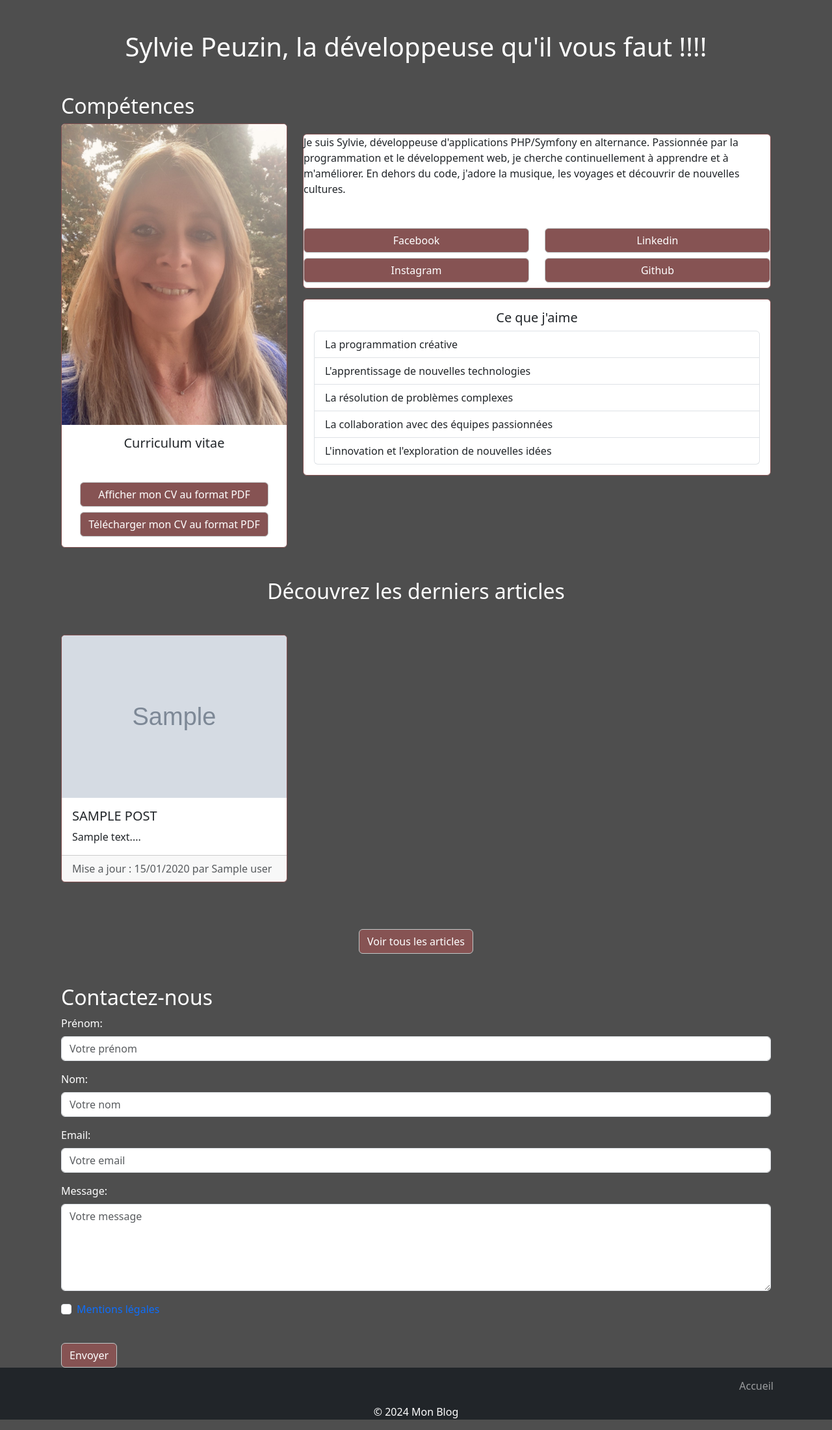
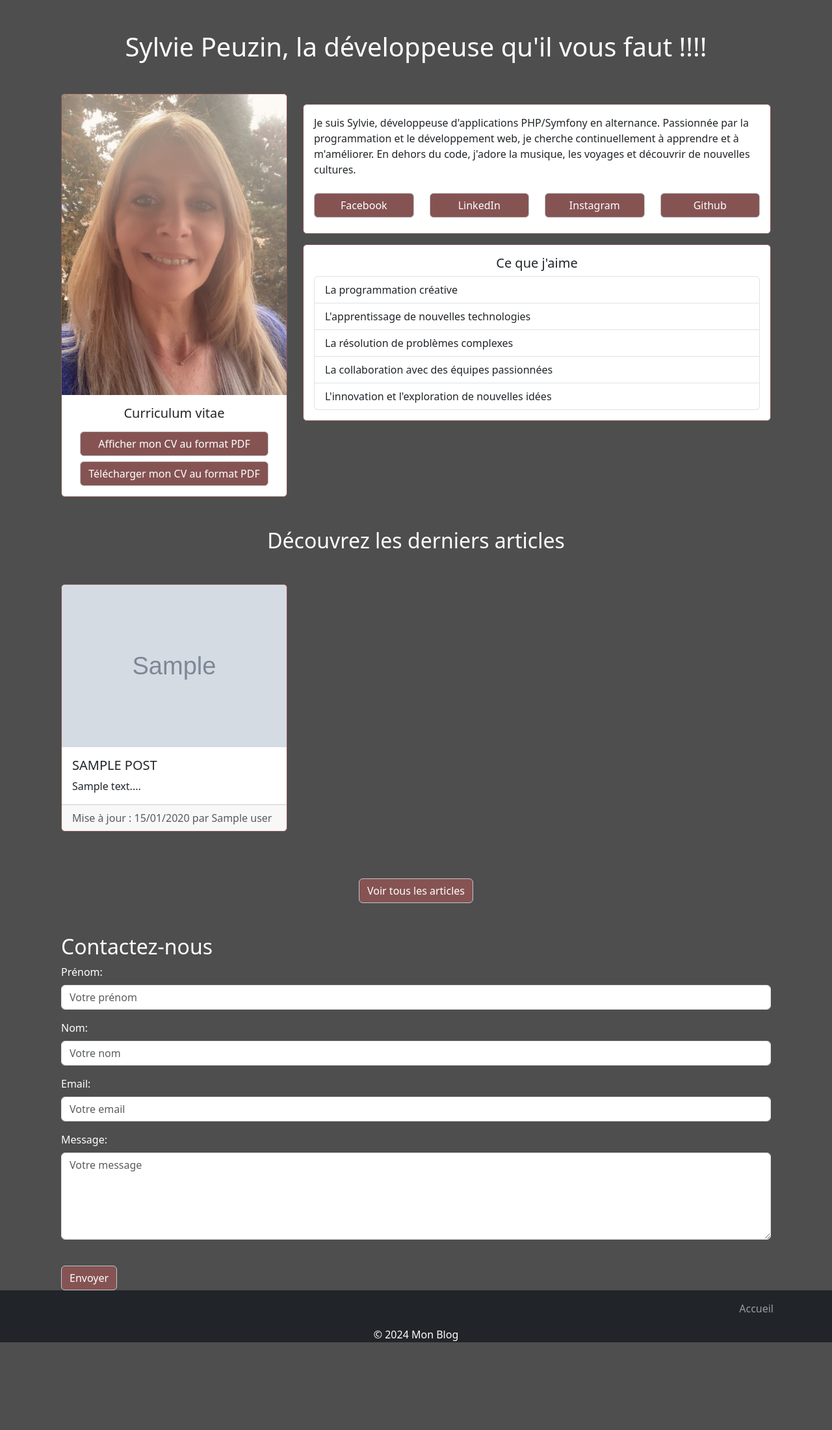
Before and after one commit to Psylvie/Blog, a PHP site: the page made by src/Views/Home/homePage.html.twig in a window 1280 px wide. Shown: the part 226-2427 px from the top of the page at 65% size. After the commit the page ends 2292 px from the top, so only its background shows below. Run offline with PHP 8.4, Linux system fonts and the light colour scheme; the template is opened without the code that fills it: most values are stand-ins (such as "Sample title", 1, 10 or a date in 2020); grey boxes marked "Sample" are stand-in pictures; some libraries are stand-ins or nearby versions.

Commit message:
Ticket 11: WIP Adjusting templates with bootstrap

```diff
--- a/public/index.php
+++ b/public/index.php
@@ -25,6 +25,7 @@
 
 
 	$router->addRoute('/Blog/', HomeController::class, 'homePage');
+	$router->addRoute('/Blog/contact', HomeController::class, 'contact');
 	$router->addRoute('/Blog/inscription', RegisterController::class, 'registrationForm');
 	$router->addRoute('/Blog/register', RegisterController::class, 'register');
 	$router->addRoute('/Blog/user/updateProfile/{id}', UserController::class, 'updateProfile');
--- a/src/Controllers/CommentController.php
+++ b/src/Controllers/CommentController.php
@@ -13,7 +13,7 @@
 			if (!isset($_SESSION['user_role']) || ($_SESSION['user_role'] !== 'subscriber' && $_SESSION['user_role'] !== 'admin')) {
 				$_SESSION['flash_message'] = "Veuillez vous connecter pour soumettre un commentaire.";
 				$_SESSION['flash_type'] = "danger";
-				header('Location: /MonBlog/post/' . $_POST['postId']);
+				header('Location: /Blog/post/' . $_POST['postId']);
 				exit();
 			}
 
@@ -27,10 +27,10 @@
 				$commentRepository->addComment($commentContent, $postId, $userId);
 				$_SESSION['flash_message'] = "Votre commentaire est en attente de validation.";
 				$_SESSION['flash_type'] = "info";
-				header('Location: /MonBlog/post/' . $postId);
+				header('Location: /Blog/post/' . $postId);
 				exit();
 			} catch (PDOException $e) {
-				header('Location: /MonBlog/post/' . $postId);
+				header('Location: /Blog/post/' . $postId);
 				exit();
 			}
 		}
--- a/src/Controllers/Controller.php
+++ b/src/Controllers/Controller.php
@@ -40,7 +40,6 @@
 			unset($_SESSION['flash_message']);
 			unset($_SESSION['flash_type']);
 			echo $this->twig->render("$view", $data);
-
 		}
 
 		/**
--- a/src/Controllers/HomeController.php
+++ b/src/Controllers/HomeController.php
@@ -49,7 +49,6 @@
 				$email = isset($_POST['email']) ? trim($_POST['email']) : '';
 				$message = isset($_POST['message']) ? trim($_POST['message']) : '';
 
-
 				if (empty($firstName) || empty($lastName) || empty($email) || empty($message)) {
 					$_SESSION['flash_message'] = "Tous les champs sont obligatoires !";
 					$_SESSION['flash_type'] = "info";
@@ -78,6 +77,7 @@
 					$_SESSION['flash_message'] = "Erreur de validation reCAPTCHA !";
 					$_SESSION['flash_type'] = "danger";
 					header('Location: /Blog/');
+
 					exit;
 				}
 
--- a/src/Views/Home/_contactForm.html.twig
+++ b/src/Views/Home/_contactForm.html.twig
@@ -1,53 +1,24 @@
-<!-- Formulaire de contact  -->
 <div class="container mt-5">
 	<h2>Contactez-nous</h2>
 	<form action="/Blog/contactForm" method="post" id="contactForm">
 		<div class="mb-3">
-			<label for="firstName" class="form-label" >Prénom:</label>
+			<label for="firstName" class="form-label">Prénom:</label>
 			<input type="text" id="firstName" name="firstName" placeholder="Votre prénom" class="form-control" required>
 		</div>
-
 		<div class="mb-3">
 			<label for="lastName" class="form-label">Nom:</label>
 			<input type="text" id="lastName" name="lastName" placeholder="Votre nom" class="form-control" required>
 		</div>
-
 		<div class="mb-3">
 			<label for="email" class="form-label">Email:</label>
 			<input type="email" id="email" name="email" placeholder="Votre email" class="form-control" required>
 		</div>
-
-
 		<div class="mb-3">
 			<label for="message" class="form-label">Message:</label>
 			<textarea id="message" name="message" placeholder="Votre message" class="form-control" rows="5" required></textarea>
 		</div>
-		<div class="mb-3">
-			<div class="form-check">
-				<input class="form-check-input" type="checkbox" value="" id="invalidCheck" required>
-				<a class="text-decoration-none" data-bs-toggle="modal" data-bs-target="#mentionslegales"> Mentions légales</a>
-				<label class="form-check-label" for="invalidCheck">
-				</label>
-			</div>
-		</div>
-
 		<div class="g-recaptcha" data-sitekey="6LflI6MpAAAAAAxmwq2_BzPHU6EL2tKLJGLvFCk-" data-callback="onSubmit" data-theme="dark"></div>
 		<br/>
 		<button type="submit" class="btn btn-dark">Envoyer</button>
 	</form>
 </div>
-
-<!-- Modal Mentions légales -->
-<div class="modal fade" id="mentionslegales" data-bs-backdrop="static" data-bs-keyboard="false" tabindex="-1" aria-labelledby="staticBackdropLabel" aria-hidden="true">
-	<div class="modal-dialog">
-		<div class="modal-content">
-			<div class="modal-header" style="background-color: black">
-				<h5 class="modal-title" id="mentionslegales">Mentions légales </h5>
-				<button type="button" class="btn-close" data-bs-dismiss="modal" aria-label="Close" style="background-color: white"></button>
-			</div>
-			<div class="modal-body" style="background-color: #865353">
-				<p>  text a faire </p>
-			</div>
-		</div>
-	</div>
-</div>
--- a/src/Views/Home/homePage.html.twig
+++ b/src/Views/Home/homePage.html.twig
@@ -1,54 +1,46 @@
 {% extends 'base.html.twig' %}
+
 {% block content %}
-    <div class="container mt-5 ">
-        <h1 class="text-center">Sylvie Peuzin, la développeuse qu'il vous faut !!!! </h1>
+    <div class="container mt-5">
+        <h1 class="text-center">Sylvie Peuzin, la développeuse qu'il vous faut !!!!</h1>
     </div>
+
     <div class="container mt-5">
-        <h2>Compétences</h2>
         <div class="row">
-            <!-- Section pour le CV -->
             <div class="col-md-4">
                 <div class="card">
-                    <img src="public\images\photoMoi.jpg" class="card-img-top" alt="...">
+                    <img src="public/images/photoMoi.jpg" class="card-img-top" alt="Photo de moi">
                     <div class="card-body">
-                        <h5 class="card-title text-center">Curriculum vitae </h5>
-                        <div class="container mt-5">
-                            <!-- Liens pour afficher et télécharger le CV -->
-                            <a href="public\images\cv.pdf" target="_blank" class="btn btn-secondary mb-2 w-100">Afficher mon CV au format PDF</a>
-                            <a href="public\images\cv.pdf" download class="btn btn-secondary w-100">Télécharger mon CV au format PDF</a>
+                        <h5 class="card-title text-center">Curriculum vitae</h5>
+                        <div class="container mt-3">
+                            <a href="public/images/cv.pdf" target="_blank" class="btn btn-secondary mb-2 w-100">Afficher mon CV au format PDF</a>
+                            <a href="public/images/cv.pdf" download class="btn btn-secondary w-100">Télécharger mon CV au format PDF</a>
                         </div>
                     </div>
                 </div>
             </div>
 
-            <!-- Section pour les réseaux sociaux -->
-
             <div class="col-md-8">
                 <div class="card mt-3">
-                    <div class="social-media">
-                        <!-- Texte -->
+                    <div class="card-body">
                         <p>Je suis Sylvie, développeuse d'applications PHP/Symfony en alternance. Passionnée par la programmation et le développement web, je cherche continuellement à apprendre et à m'améliorer. En dehors du code, j'adore la musique, les voyages et découvrir de nouvelles cultures.</p>
-                        <!-- Liens vers les réseaux sociaux -->
-                        <div class="row mt-5">
-                            <div class="col-sm-6">
-                                <a href="https://www.facebook.com/?locale=fr_FR" target="_blank" class="btn btn-primary w-100 mb-2">Facebook</a>
+                        <div class="row mt-4">
+                            <div class="col-sm-3">
+                                <a href="https://www.facebook.com/?locale=fr_FR" target="_blank" class="btn btn-secondary w-100 mb-2">Facebook</a>
                             </div>
-                            <div class="col-sm-6">
-                                <a href="https://www.linkedin.com/in/sylvie-peuzin/?originalSubdomain=fr" target="_blank" class="btn btn-primary w-100 mb-2">Linkedin</a>
+                            <div class="col-sm-3">
+                                <a href="https://www.linkedin.com/in/sylvie-peuzin/?originalSubdomain=fr" target="_blank" class="btn btn-secondary w-100 mb-2">LinkedIn</a>
                             </div>
-                            <div class="col-sm-6">
-                                <a href="https://www.instagram.com/" target="_blank" class="btn btn-primary w-100 mb-2">Instagram</a>
+                            <div class="col-sm-3">
+                                <a href="https://www.instagram.com/" target="_blank" class="btn btn-secondary w-100 mb-2">Instagram</a>
                             </div>
-                            <div class="col-sm-6">
-                                <a href="https://github.com/Psylvie" target="_blank" class="btn btn-primary w-100 mb-2">Github</a>
+                            <div class="col-sm-3">
+                                <a href="https://github.com/Psylvie" target="_blank" class="btn btn-secondary w-100 mb-2">Github</a>
                             </div>
-                            <!-- Ajoutez d'autres réseaux sociaux ici -->
                         </div>
                     </div>
                 </div>
                 <div class="card mt-3">
-                    <div class="social-media">
-                        <!-- Nouveau contenu -->
                     <div class="card-body">
                         <h5 class="card-title text-center">Ce que j'aime</h5>
                         <ul class="list-group">
@@ -63,7 +55,6 @@
             </div>
         </div>
     </div>
-    </div>
 
     <div class="container mt-5">
         <h2 class="text-center mb-5">Découvrez les derniers articles</h2>
@@ -71,7 +62,7 @@
             {% for post in posts %}
                 <div class="col-md-4 mb-4">
                     <div class="card">
-                        {% if post.image  %}
+                        {% if post.image %}
                             <img src="/Blog/public/uploads/{{ post.image }}" class="card-img-top" style="height: 250px;" alt="...">
                         {% else %}
                             <img src="/Blog/images/defaultImage.jpg" class="card-img-top" style="height: 250px;" alt="...">
@@ -81,7 +72,7 @@
                             <p class="card-text">{{ post.content|slice(0, 100) }}...</p>
                         </div>
                         <div class="card-footer text-muted">
-                            Mise a jour  : {{ post.updateAt|date('d/m/Y') }} par {{ post.author|capitalize }}
+                            Mise à jour : {{ post.updateAt|date('d/m/Y') }} par {{ post.author|capitalize }}
                         </div>
                     </div>
                 </div>
@@ -89,8 +80,9 @@
         </div>
 
         <div class="text-center mt-5">
-            <a href="/Blog/posts" class="btn btn-primary">Voir tous les articles</a>
+            <a href="/Blog/posts" class="btn btn-secondary">Voir tous les articles</a>
         </div>
     </div>
+
     {% include 'Home/_contactForm.html.twig' %}
 {% endblock %}
--- a/src/Views/Posts/listPosts.html.twig
+++ b/src/Views/Posts/listPosts.html.twig
@@ -4,9 +4,10 @@
 {% block content %}
 	<div class="mt-4">
 		<div class="row">
+			<h2 class="text-center mb-4">LES POSTS</h2>
 			{% for post in posts %}
 				{% if post.published == 1 %}
-					<div class="col-md-6 mb-4">
+					<div class="col-md-3 mb-1">
 						<div class="card h-100">
 							<div class="card-header bg-secondary text-white">
 								<h5 class="card-title mb-0">{{ post.title|upper }}</h5>
```
Also changed, not shown: src/Views/Posts/post.html.twig (+8 -7 lines). Lines whose indentation alone changed are shown as unchanged.
